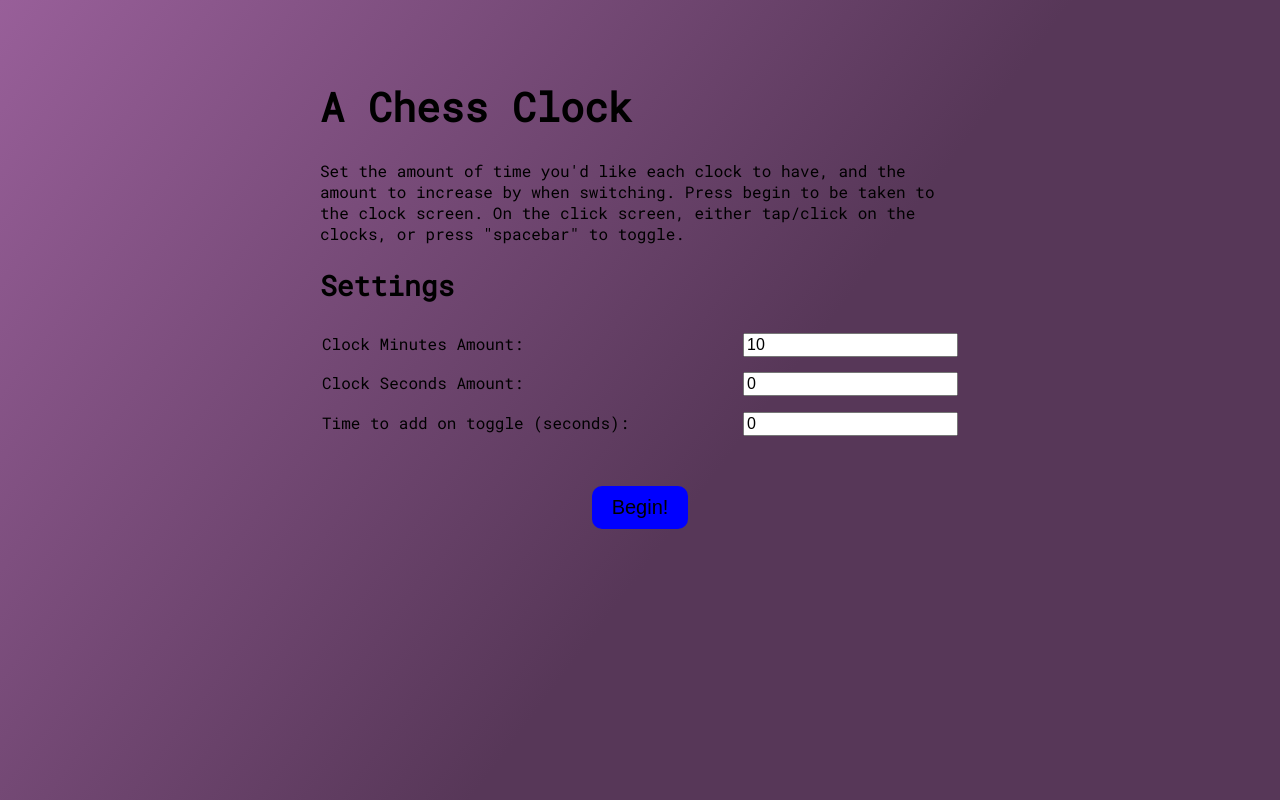
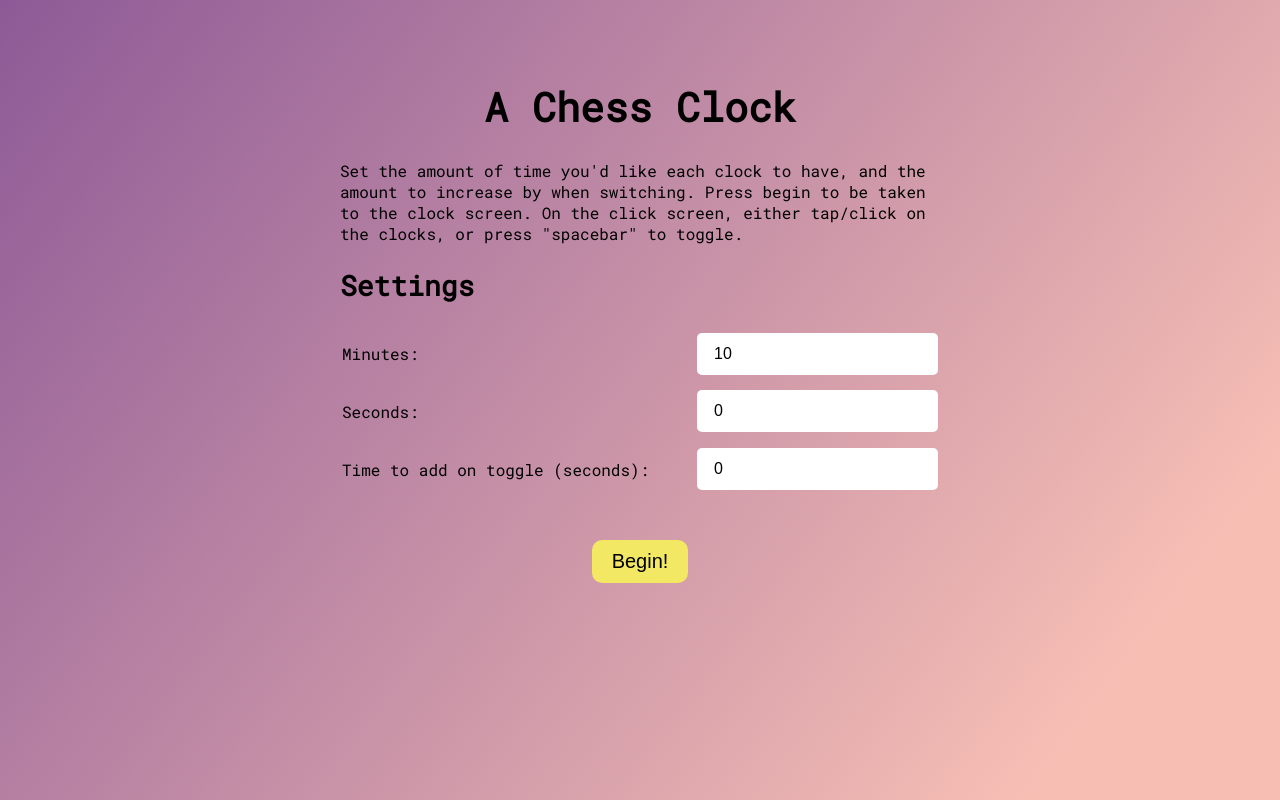
Before and after one commit to the-witch-king/chess-clock, a React (Create React App) app: page / in a window 1280 px wide. Built offline with nearby package versions, Linux system fonts and the light colour scheme.

Commit message:
Minor styling on settings view

```diff
--- a/src/components/settings.styled-components.ts
+++ b/src/components/settings.styled-components.ts
@@ -3,20 +3,19 @@ import styled from 'styled-components'
 export const Wrapper = styled.div`
     background: linear-gradient(
         127deg,
-        rgba(152, 95, 153, 1) 0%,
-        rgba(87, 55, 88, 1) 57%
+        ${(props) => props.theme.colors.purple} 0%,
+        ${(props) => props.theme.colors.pink} 87%
     );
 
     width: 100vw;
     height: 100vh;
 `
 export const Content = styled.div`
-    max-width: 50%;
+    max-width: 600px;
     margin: auto;
     padding: 5em;
-    @media (max-width: 1100px) {
-        max-width: none;
-        padding-top: 2em;
+    @media (max-width: 700px) {
+        padding-top: 20%;
         padding-left: 1em;
         padding-right: 1em;
     }
@@ -24,6 +23,7 @@ export const Content = styled.div`
 
 export const Header = styled.h1`
     font-size: 5vmin;
+    text-align: center;
     margin-top: 0;
 `
 export const Intro = styled.p`
@@ -35,6 +35,20 @@ export const Label = styled.label`
 
 export const Input = styled.input`
     font-size: 2vmin;
+    border-radius: 5px;
+    box-shadow: none;
+    border: none;
+    outline: none;
+    padding: 10px 15px;
+    border: 2px solid transparent;
+    &:hover {
+        border: 2px solid ${({ theme }) => theme.colors.blue + 'aa'};
+    }
+
+    &:focus {
+        border: 2px solid ${({ theme }) => theme.colors.blue};
+    }
+    transition: 0.2s;
 `
 
 export const SubHeader = styled.h2`
@@ -42,6 +56,7 @@ export const SubHeader = styled.h2`
 `
 export const FieldSet = styled.fieldset`
     display: flex;
+    align-items: center;
     min-width: 10vw;
     justify-content: space-between;
     border: none;
@@ -54,9 +69,15 @@ export const StartButton = styled.button`
     border: none;
     outline: none;
     border-radius: 10px;
-    background-color: blue;
+    background-color: ${({ theme }) => theme.colors.yellow};
     padding: 0.5em 1em;
     display: block;
     margin: auto;
     margin-top: 2em;
+    transition: 0.2s;
+    cursor: pointer;
+    &:hover {
+        background-color: ${({ theme }) => theme.colors.darkYellow};
+        box-shadow: 0px 0px 20px -10px black;
+    }
 `
--- a/src/components/settings.tsx
+++ b/src/components/settings.tsx
@@ -66,9 +66,7 @@ export const Settings = ({
                     }}
                 >
                     <FieldSet>
-                        <Label htmlFor="minutesInput">
-                            Clock Minutes Amount:
-                        </Label>
+                        <Label htmlFor="minutesInput">Minutes:</Label>
                         <Input
                             id="timeInput"
                             type="number"
@@ -80,9 +78,7 @@ export const Settings = ({
                         />
                     </FieldSet>
                     <FieldSet>
-                        <Label htmlFor="secondsInput">
-                            Clock Seconds Amount:
-                        </Label>
+                        <Label htmlFor="secondsInput">Seconds:</Label>
                         <Input
                             id="timeInput"
                             type="number"
--- a/src/theme.ts
+++ b/src/theme.ts
@@ -1,3 +1,11 @@
 export const theme = {
-    colors: {},
+    colors: {
+        white: '#dfdfdf',
+        blue: '#93b7be',
+        yellow: '#F2E863',
+        darkYellow: '#E2D512',
+        purple: '#8D5A97',
+        pink: '#F7BFB4',
+        black: '#F7BFB4',
+    },
 }
```
